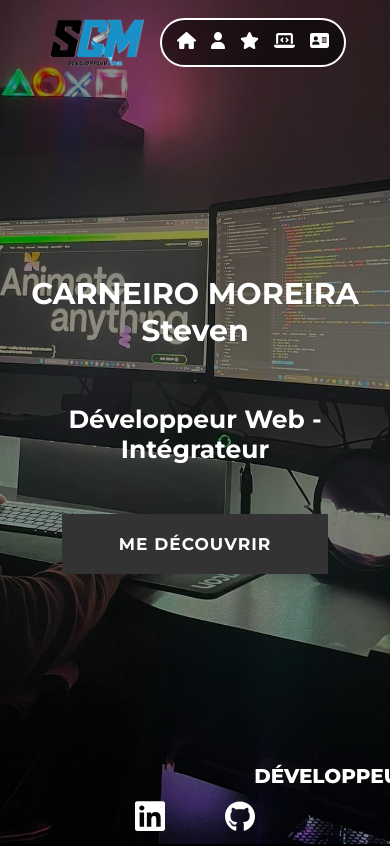
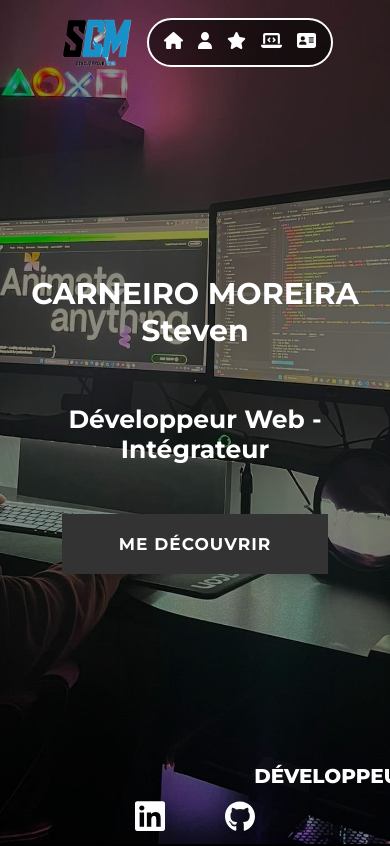
Before and after one commit to CARNEIRO-MOREIRA-Steven/portfolio2024, a Next.js app: page / in a window 390 px wide. Shown: the top 846 px of the page. Built offline with nearby package versions, Linux system fonts and the light colour scheme.

Commit message:
Probleme logo header

```diff
--- a/src/app/components/Header/header.css
+++ b/src/app/components/Header/header.css
@@ -60,7 +60,7 @@ nav{
     }
     .title_banner{
       height: 6vh;
-      width: 100%;
+      width: 70px
     }
     .icon_banner{
       height: 2vh;
```
